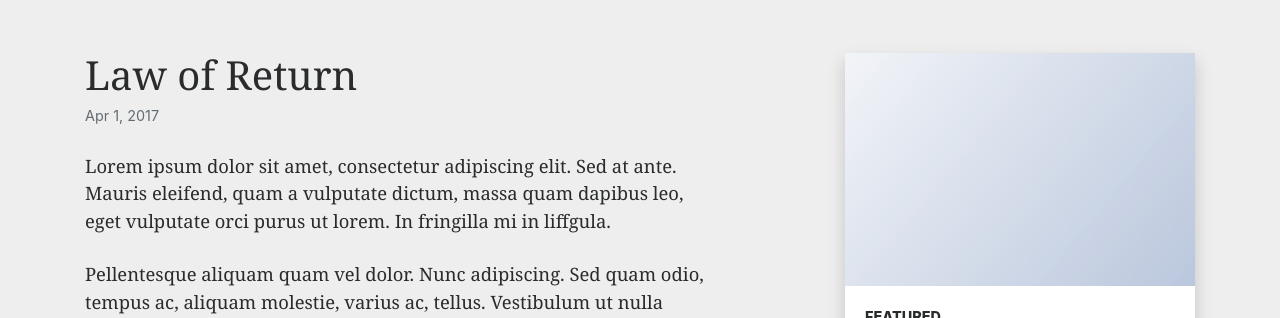
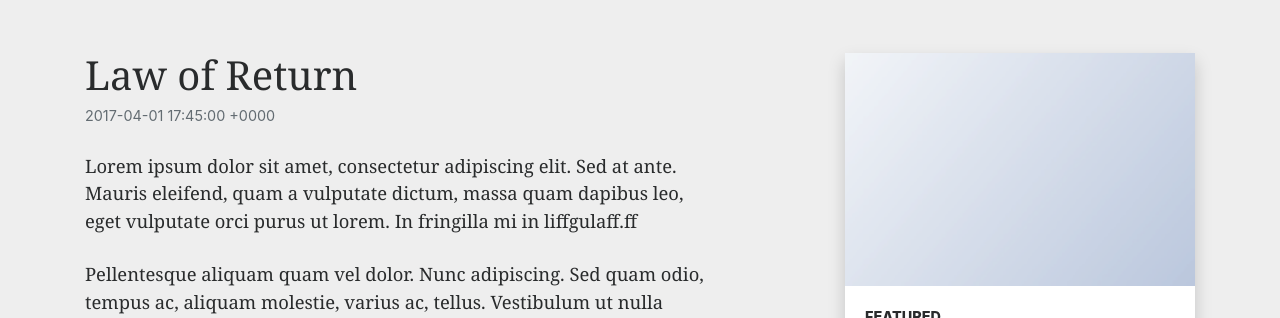
Before and after one commit to vinegredz/haj-1, a Jekyll site: the page built from _guides/guide-1.markdown, in a window 1280 px wide and 900 px high. Shown: the part 192-510 px from the top of the window. Built offline with Jekyll 4.4.1, drawn with Linux system fonts in a browser that asks for light colours.

Commit message:
Updated Post and 2 other files

```diff
--- a/_guides/guide-1.markdown
+++ b/_guides/guide-1.markdown
@@ -1,11 +1,12 @@
 ---
 title: Law of Return
-layout: post
+date: 2017-04-01 17:45:00 Z
 section: Know the Law
 image_thumbnail: assets/img/placeholder-8.png
+layout: post
 ---
 
-Lorem ipsum dolor sit amet, consectetur adipiscing elit. Sed at ante. Mauris eleifend, quam a vulputate dictum, massa quam dapibus leo, eget vulputate orci purus ut lorem. In fringilla mi in liffgula.
+Lorem ipsum dolor sit amet, consectetur adipiscing elit. Sed at ante. Mauris eleifend, quam a vulputate dictum, massa quam dapibus leo, eget vulputate orci purus ut lorem. In fringilla mi in liffgulaff.ff
 
 <!--more-->
 
--- a/_guides/test-guid.markdown
+++ /dev/null
@@ -1,6 +0,0 @@
----
-title: Test Guide
-date: 2017-04-01 17:55:00 Z
----
-
-Test Guid text
--- a/_layouts/post.html
+++ b/_layouts/post.html
@@ -19,11 +19,12 @@ layout: default
 
             <h1>{{ page.title }}</h1>
             <p class="f-sans f-sm text-gray-light">
-                <time datetime="{{ page.date | date_to_xmlschema }}" itemprop="datePublished">
-                    {{ page.date | date: "%b %-d, %Y" }}
-                </time>
-                {% if page.author %} • <span itemprop="author" itemscope itemtype="http://schema.org/Person"><span
-                    itemprop="name">{{ page.author }}</span></span>{% endif %}
+                {{ page.date }}
+
+                {% if page.author %}
+                    • {{ page.author }}
+                {% endif %}
+
             </p>
 
             {{ content }}
```
